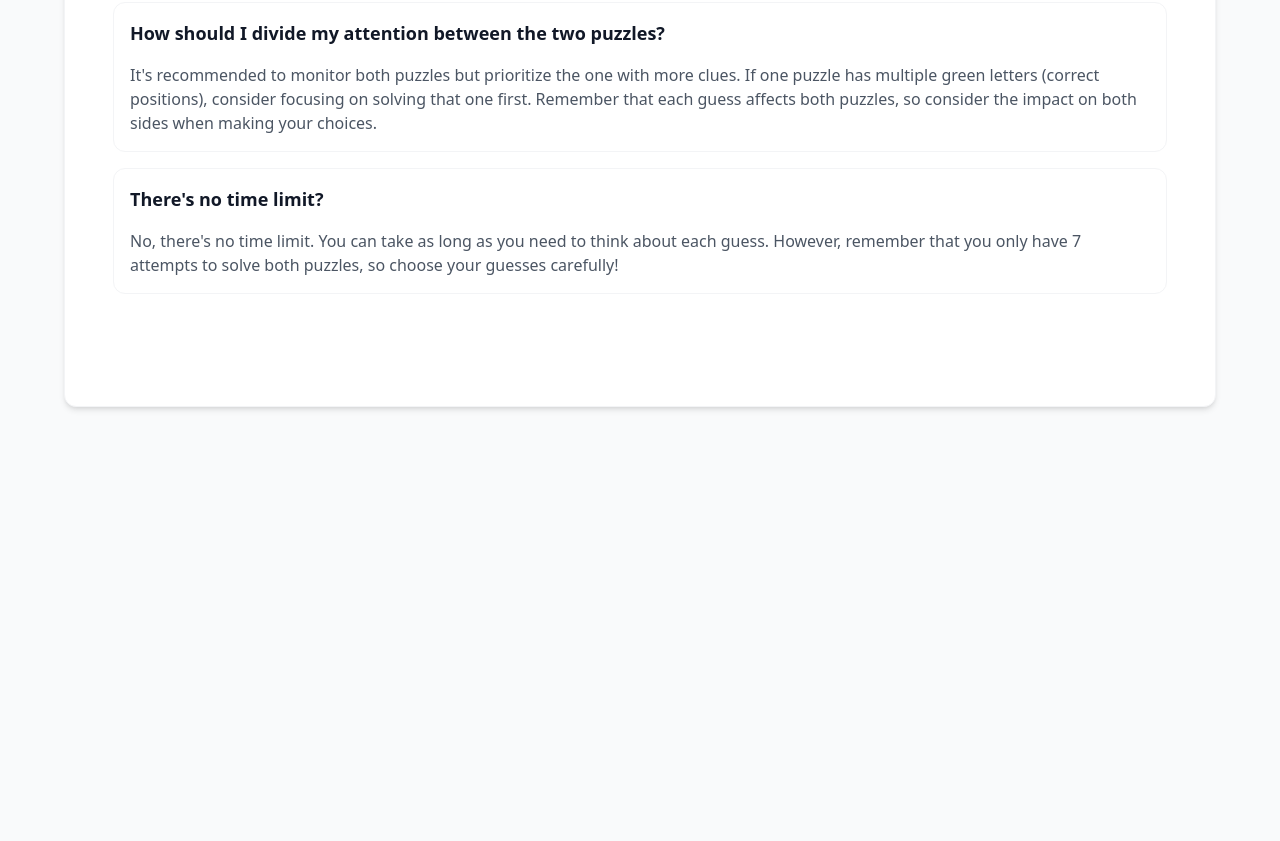
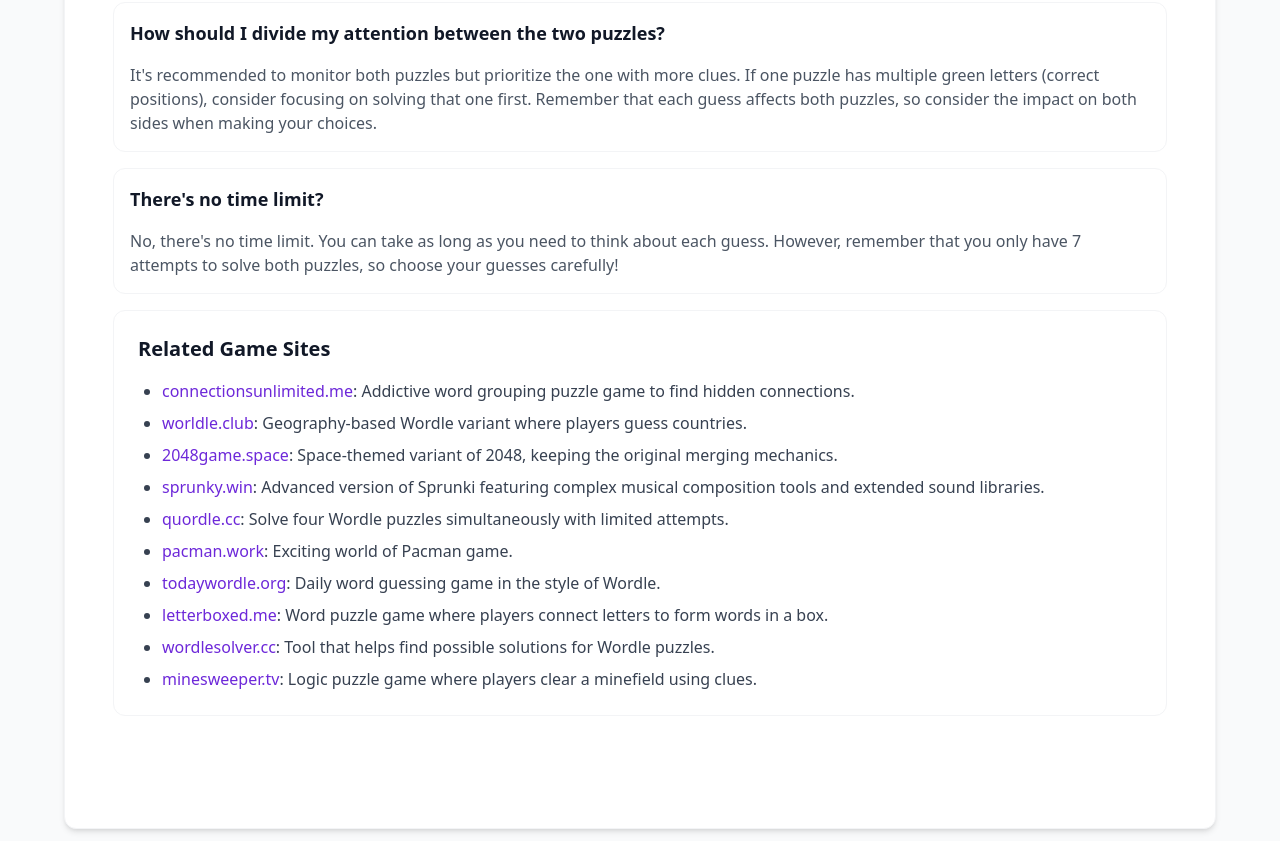
Before and after one commit to dordle-game-online/dordle-game-online.github.io, a plain HTML site: page index.html in a window 1280 px wide. Shown: the part 4475-5316 px from the top of the page. Before the commit the page ends 4894 px from the top, so only its background shows below. Drawn offline with nearby package versions, Linux system fonts and the light colour scheme.

Commit message:
Update index.html

```diff
--- a/index.html
+++ b/index.html
@@ -541,6 +541,24 @@
                                         No, there's no time limit. You can take as long as you need to think about each guess. However, remember that you only have 7 attempts to solve both puzzles, so choose your guesses carefully!
                                     </div>
                                 </div>
+<div class="bg-white rounded-xl border border-gray-100 overflow-hidden p-6 mt-12">
+  <h4 class="text-xl font-semibold text-gray-900 mb-4">Related Game Sites</h4>
+  <ul class="list-disc space-y-2 pl-6 text-gray-700">
+    <li><a href="https://connectionsunlimited.me" target="_blank" rel="noopener noreferrer" class="text-violet-700 hover:underline">connectionsunlimited.me</a>: Addictive word grouping puzzle game to find hidden connections.</li>
+    <li><a href="https://worldle.club" target="_blank" rel="noopener noreferrer" class="text-violet-700 hover:underline">worldle.club</a>: Geography-based Wordle variant where players guess countries.</li>
+    <li><a href="https://2048game.space" target="_blank" rel="noopener noreferrer" class="text-violet-700 hover:underline">2048game.space</a>: Space-themed variant of 2048, keeping the original merging mechanics.</li>
+    <li><a href="https://sprunky.win" target="_blank" rel="noopener noreferrer" class="text-violet-700 hover:underline">sprunky.win</a>: Advanced version of Sprunki featuring complex musical composition tools and extended sound libraries.</li>
+    <li><a href="https://quordle.cc" target="_blank" rel="noopener noreferrer" class="text-violet-700 hover:underline">quordle.cc</a>: Solve four Wordle puzzles simultaneously with limited attempts.</li>
+    <li><a href="https://pacman.work" target="_blank" rel="noopener noreferrer" class="text-violet-700 hover:underline">pacman.work</a>: Exciting world of Pacman game.</li>
+    <li><a href="https://todaywordle.org" target="_blank" rel="noopener noreferrer" class="text-violet-700 hover:underline">todaywordle.org</a>: Daily word guessing game in the style of Wordle.</li>
+    <li><a href="https://letterboxed.me" target="_blank" rel="noopener noreferrer" class="text-violet-700 hover:underline">letterboxed.me</a>: Word puzzle game where players connect letters to form words in a box.</li>
+    <li><a href="https://wordlesolver.cc" target="_blank" rel="noopener noreferrer" class="text-violet-700 hover:underline">wordlesolver.cc</a>: Tool that helps find possible solutions for Wordle puzzles.</li>
+    <li><a href="https://minesweeper.tv" target="_blank" rel="noopener noreferrer" class="text-violet-700 hover:underline">minesweeper.tv</a>: Logic puzzle game where players clear a minefield using clues.</li>
+  </ul>
+</div>
+
+
+
                             </div>
                         </section>
                     </div>
```
